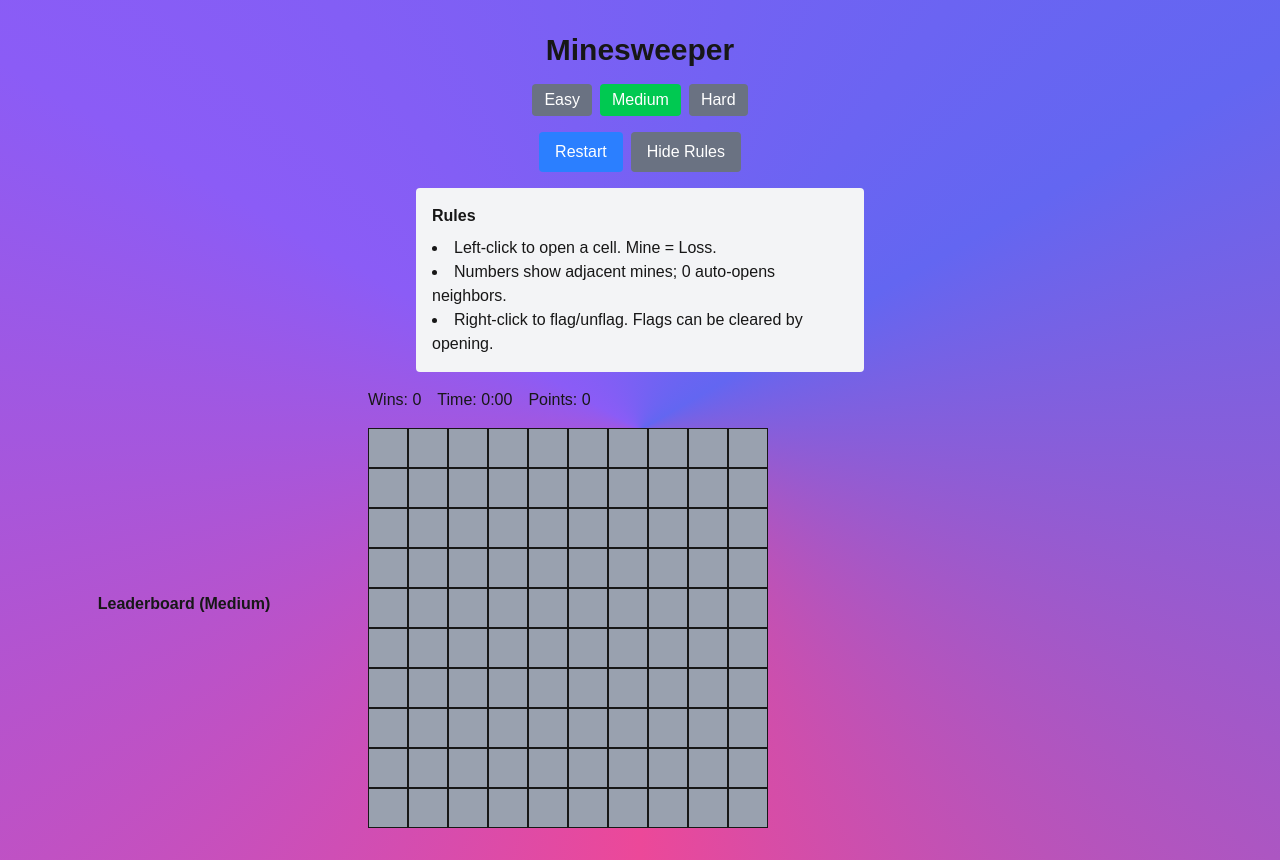
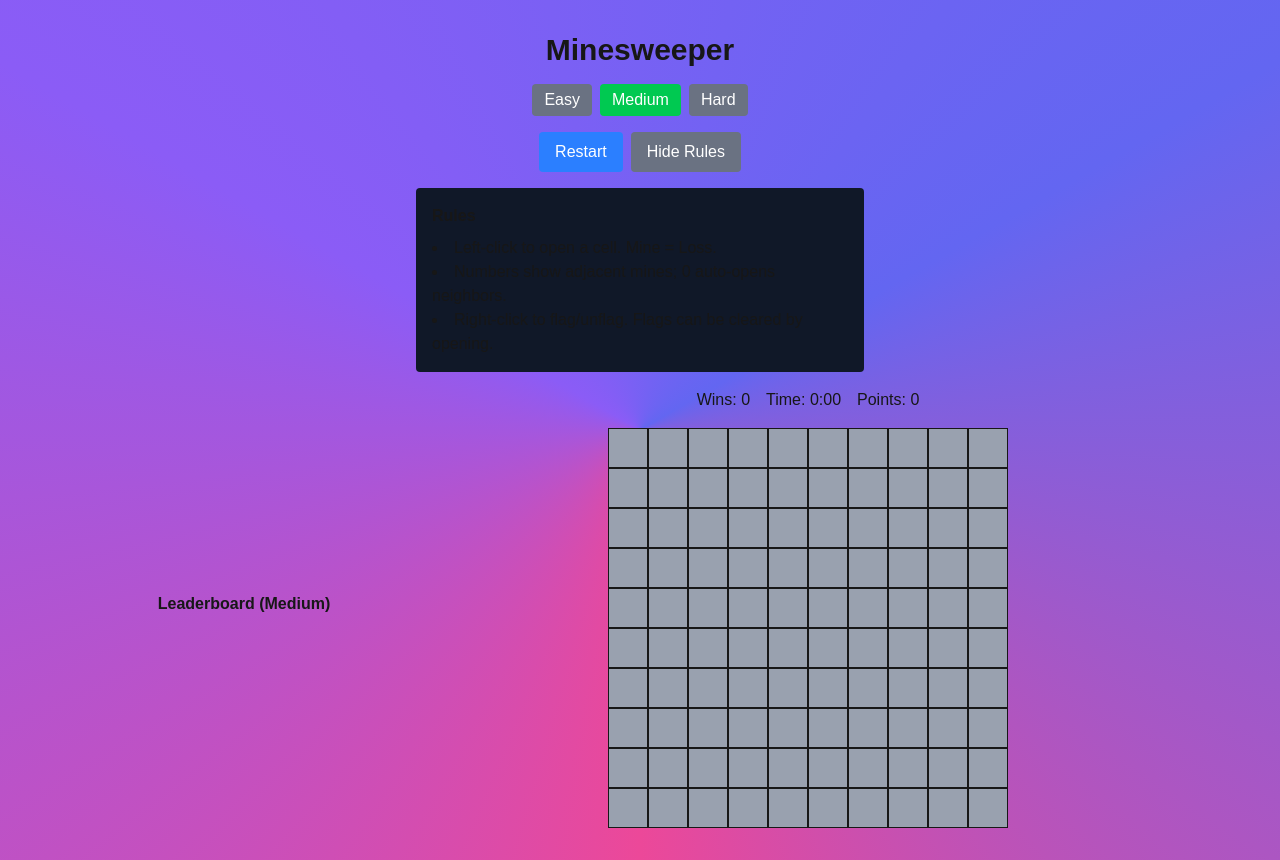
Before and after one commit to Sakacogu/minesweeper, a Next.js app: page / in a window 1280 px wide. Both pictures are taken after a click on the button "Show Rules". Built offline with nearby package versions, Linux system fonts and the light colour scheme.

Commit message:
testing, trying to fix look

```diff
--- a/src/app/page.tsx
+++ b/src/app/page.tsx
@@ -206,7 +206,7 @@ const MineSweeper: React.FC = () => {
         </button>
       </div>
       {showRules && (
-        <div className="mb-4 p-4 bg-gray-100 rounded max-w-md text-left">
+        <div className="mb-4 p-4 bg-gray-900 rounded max-w-md text-left">
           <h2 className="font-semibold mb-2">Rules</h2>
           <ul className="list-disc list-inside">
             <li>Left-click to open a cell. Mine = Loss.</li>
@@ -226,7 +226,7 @@ const MineSweeper: React.FC = () => {
             </ol>
           )}
         </div>
-        <div className="flex-1">
+        <div className="flex flex-col items-center w-5/8">
           <div className="mb-4">
             <span className="mr-4">Wins: {wins}</span>
             <span className="mr-4">Time: {Math.floor(time/60)}:{('0'+time%60).slice(-2)}</span>
```
